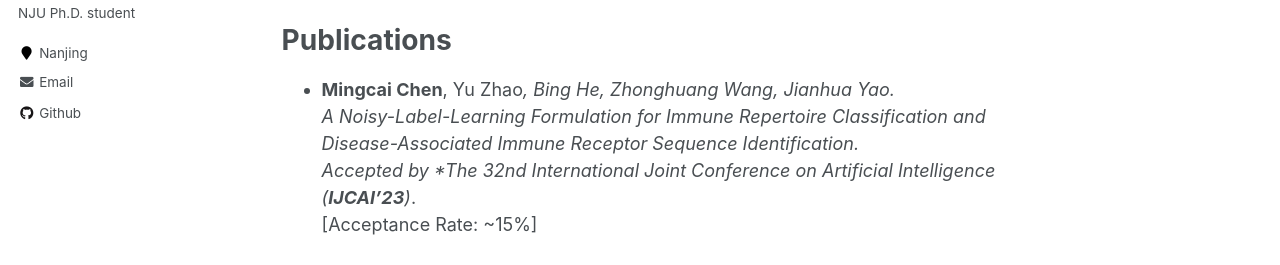
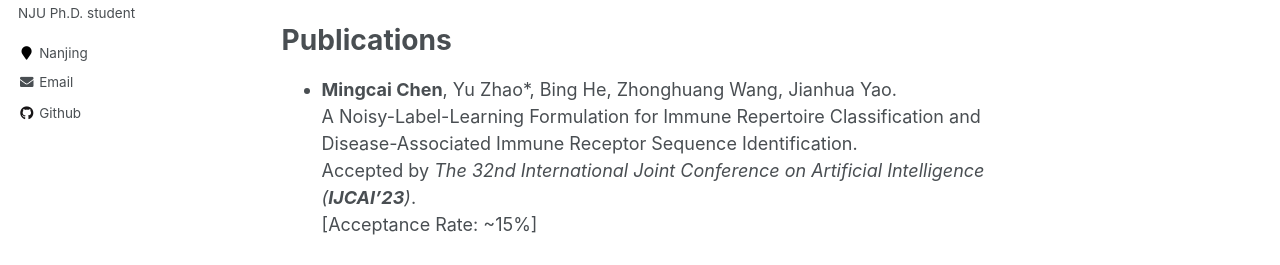
Before and after one commit to chenmc1996/chenmc1996.github.io, a Jekyll site: the page built from _pages/about.md, in a window 1280 px wide and 1381 px high. Shown: the part 291-556 px from the top of the window. Built offline with Jekyll 4.4.1, drawn with Linux system fonts in a browser that asks for light colours.

```diff
--- a/_pages/about.md
+++ b/_pages/about.md
@@ -19,7 +19,7 @@ I'm mainly interested in deep learning under imperfect label information, includ
 
 Publications
 ======
-- **Mingcai Chen**, Yu Zhao*, Bing He, Zhonghuang Wang, Jianhua Yao.
+- **Mingcai Chen**, Yu Zhao\*, Bing He, Zhonghuang Wang, Jianhua Yao.
 A Noisy-Label-Learning Formulation for Immune Repertoire Classification and Disease-Associated Immune Receptor Sequence Identification.
 Accepted by *The 32nd International Joint Conference on Artificial Intelligence (**IJCAI'23**)*.
 [Acceptance Rate: ~15%]
```
